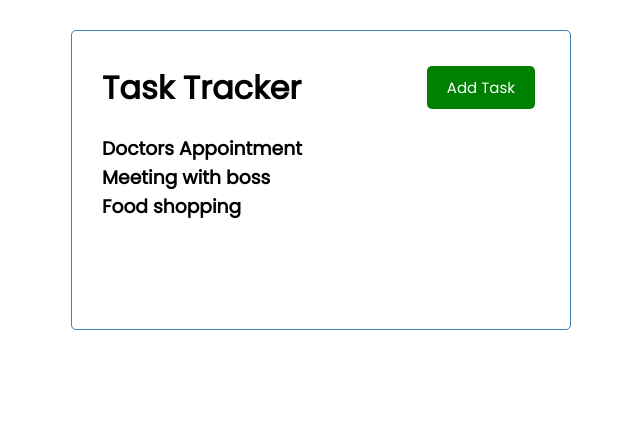
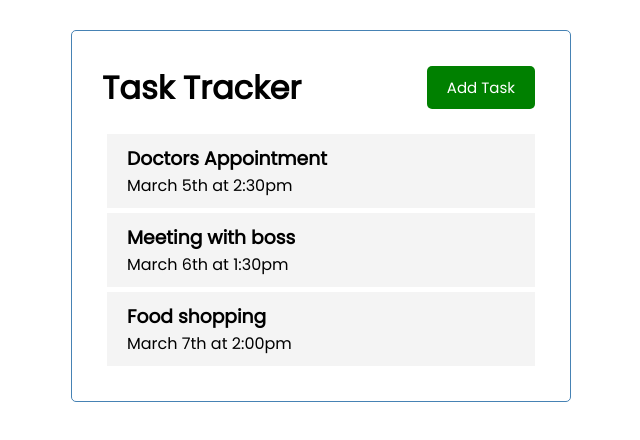
Before and after one commit to qkrwlgh91/vue3-todo-first, a Vue app: page / in a window 1280 px wide. Shown: the top 440 px of the page, without its empty margins (319-959 px from the left). Built offline with nearby package versions, Linux system fonts and the light colour scheme.

Commit message:
component props object

```diff
--- /dev/null
+++ b/src/components/Task.vue
@@ -0,0 +1,35 @@
+<template>
+    <div class="task">
+        <h3>{{ task.text }}</h3>
+        <p>{{ task.day }}</p>
+    </div>
+</template>
+
+<script>
+    export default {
+        name: 'Task',
+        props: {
+            task: Object,
+        }
+    }
+</script>
+
+<style scope>
+.fas {
+  color: red;
+}
+.task {
+  background: #f4f4f4;
+  margin: 5px;
+  padding: 10px 20px;
+  cursor: pointer;
+}
+.task.reminder {
+  border-left: 5px solid green;
+}
+.task h3 {
+  display: flex;
+  align-items: center;
+  justify-content: space-between;
+}
+</style>
--- a/src/components/Tasks.vue
+++ b/src/components/Tasks.vue
@@ -1,14 +1,22 @@
 <template>
-    <div :key="task.id" v-for="task in tasks">
-        <h3>{{ task.text }}</h3>
+    <div
+        :key="task.id"
+        v-for="task in tasks"
+    >
+        <Task :task="task" />
     </div>
 </template>
 
 <script>
+import Task from './Task.vue'
+
     export default {
         name: 'Tasks',
         props: {
             tasks: Array
+        },
+        components: {
+            Task
         }
     }
 </script>
```
